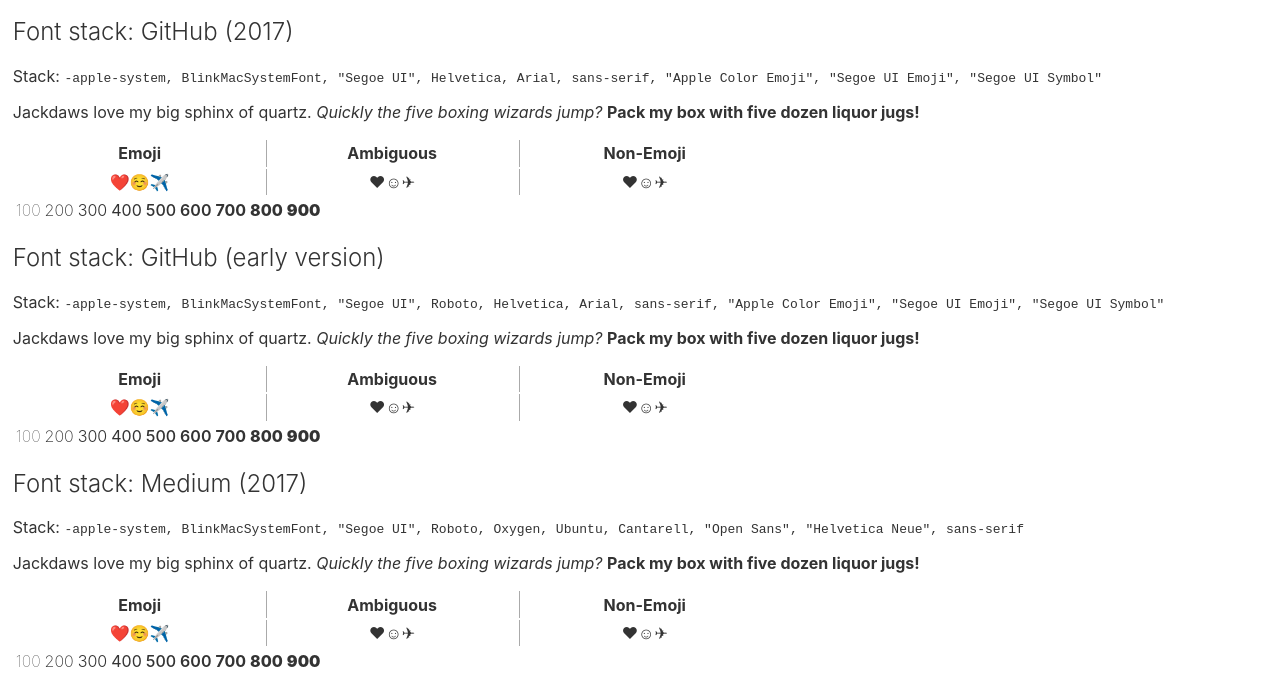
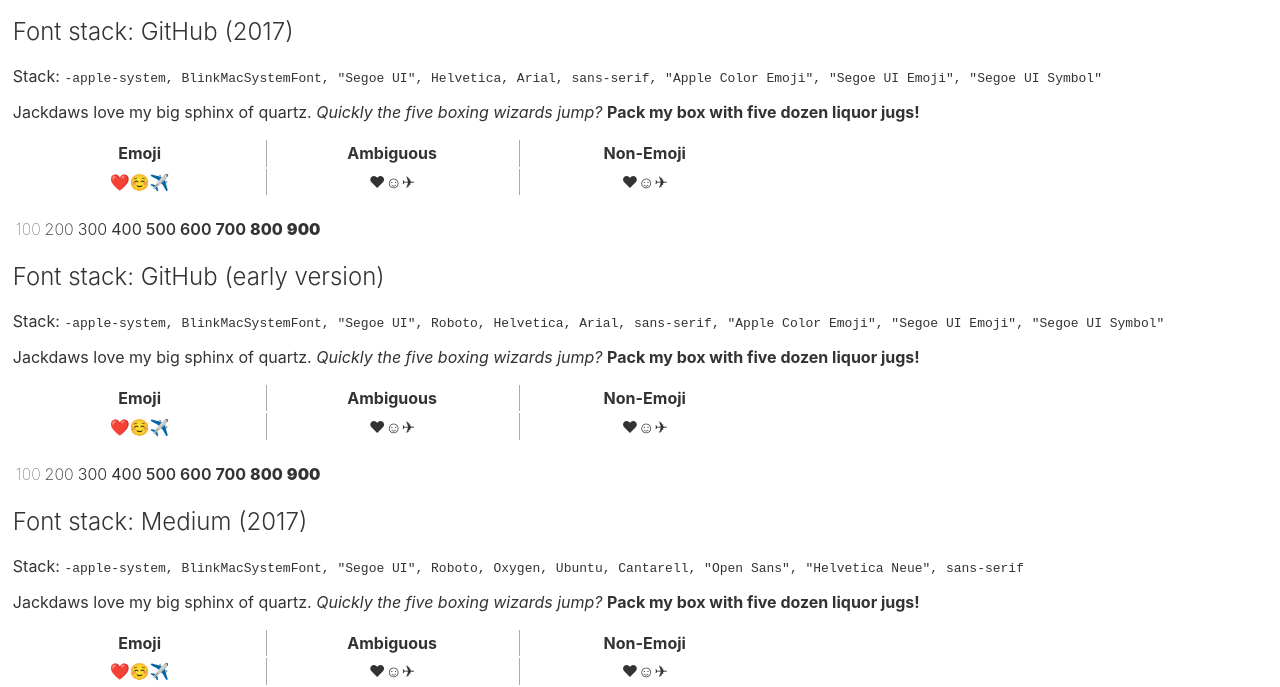
Before and after one commit to alanhogan/system-font-stack-experiments, a plain HTML site: page docs/index.html in a window 1280 px wide. Shown: the part 128-815 px from the top of the page. Drawn offline with Linux system fonts and the light colour scheme.

Commit message:
bottom margin on tables

```diff
--- a/docs/font-stack-tests.css
+++ b/docs/font-stack-tests.css
@@ -76,3 +76,6 @@ h2 {
 .emoji-table * + th, .emoji-table * + td {
   border-left: 1px solid #aaa;
 }
+table {
+  margin-bottom: 1.2em;
+}
```
